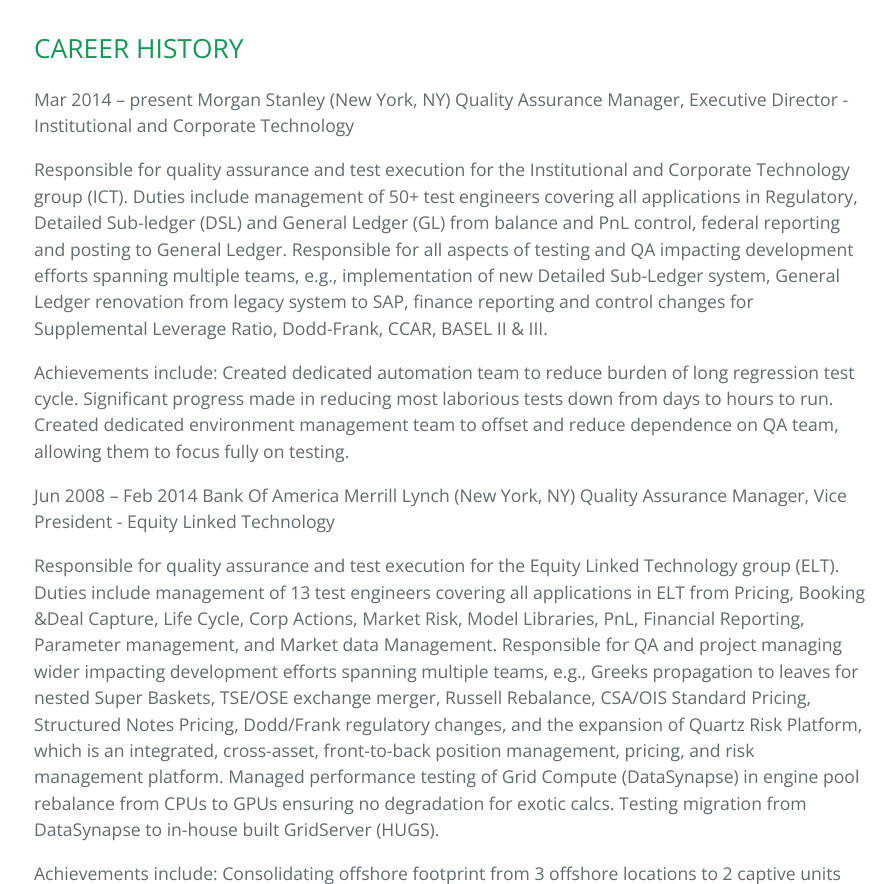
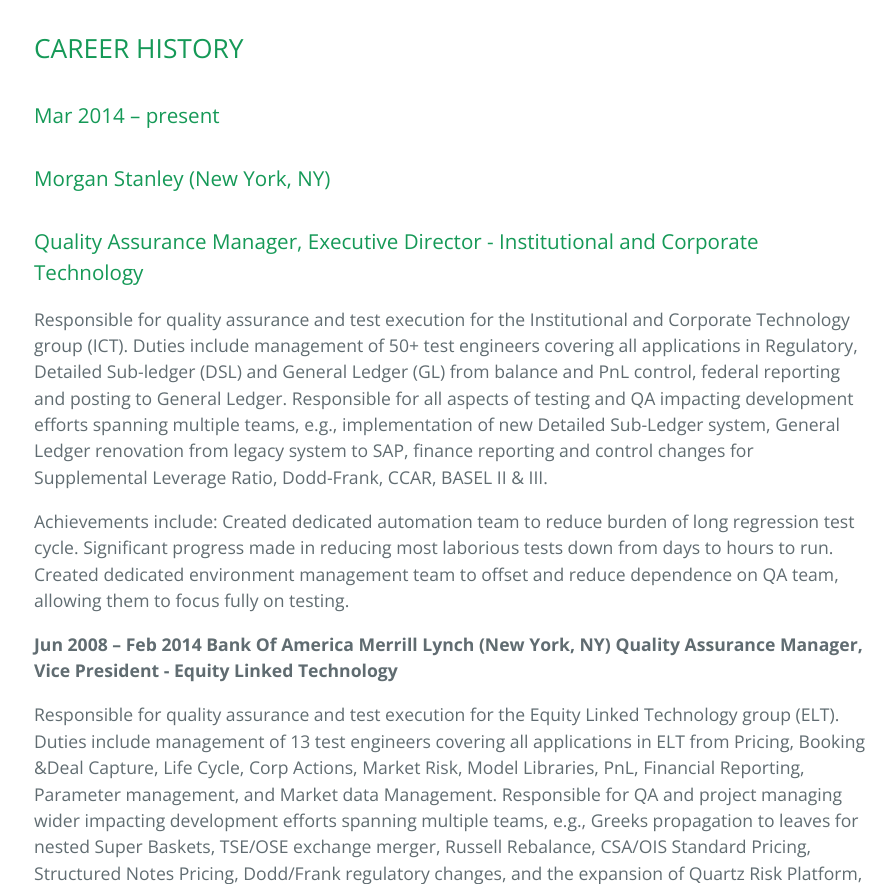
Before and after one commit to jamesmwinter/jamesmwinter.github.io, a plain HTML site: page index.html in a window 1280 px wide. Shown: the part 475-1359 px from the top of the page, without its empty margins (190-1086 px from the left). Drawn offline with nearby package versions, Linux system fonts and the light colour scheme.

Commit message:
Replace master branch with page content via GitHub

```diff
--- a/index.html
+++ b/index.html
@@ -26,17 +26,22 @@ Home: +1 (212) 741-2263  Cell: +1 (917) 582-2263
 <h2>
 <a id="career-history" class="anchor" href="#career-history" aria-hidden="true"><span aria-hidden="true" class="octicon octicon-link"></span></a>CAREER HISTORY</h2>
 
-<p>Mar 2014 – present
-Morgan Stanley  (New York, NY)
-Quality Assurance Manager, Executive Director - Institutional and Corporate Technology</p>
+<h3>
+<a id="mar-2014--present" class="anchor" href="#mar-2014--present" aria-hidden="true"><span aria-hidden="true" class="octicon octicon-link"></span></a>Mar 2014 – present</h3>
+
+<h3>
+<a id="morgan-stanley--new-york-ny" class="anchor" href="#morgan-stanley--new-york-ny" aria-hidden="true"><span aria-hidden="true" class="octicon octicon-link"></span></a>Morgan Stanley  (New York, NY)</h3>
+
+<h3>
+<a id="quality-assurance-manager-executive-director---institutional-and-corporate-technology" class="anchor" href="#quality-assurance-manager-executive-director---institutional-and-corporate-technology" aria-hidden="true"><span aria-hidden="true" class="octicon octicon-link"></span></a>Quality Assurance Manager, Executive Director - Institutional and Corporate Technology</h3>
 
 <p>Responsible for quality assurance and test execution for the Institutional and Corporate Technology group (ICT).   Duties include management of 50+ test engineers covering all applications in Regulatory, Detailed Sub-ledger (DSL) and General Ledger (GL) from balance and PnL control, federal reporting and posting to General Ledger.  Responsible for all aspects of testing and QA impacting development efforts spanning multiple teams, e.g., implementation of new Detailed Sub-Ledger system, General Ledger renovation from legacy system to SAP, finance reporting and control changes for Supplemental Leverage Ratio, Dodd-Frank, CCAR, BASEL II &amp; III.</p>
 
 <p>Achievements include:  Created dedicated automation team to reduce burden of long regression test cycle.  Significant progress made in reducing most laborious tests down from days to hours to run.  Created dedicated environment management team to offset and reduce dependence on QA team, allowing them to focus fully on testing.</p>
 
-<p>Jun 2008 – Feb 2014
-Bank Of America Merrill Lynch  (New York, NY)
-Quality Assurance Manager, Vice President - Equity Linked Technology</p>
+<p><strong>Jun 2008 – Feb 2014</strong>
+<strong>Bank Of America Merrill Lynch  (New York, NY)</strong>
+<strong>Quality Assurance Manager, Vice President - Equity Linked Technology</strong></p>
 
 <p>Responsible for quality assurance and test execution for the Equity Linked Technology group (ELT).   Duties include management of 13 test engineers covering all applications in ELT from Pricing, Booking &amp;Deal Capture, Life Cycle, Corp Actions, Market Risk, Model Libraries, PnL, Financial Reporting, Parameter management, and Market data Management. Responsible for QA and project managing wider impacting development efforts spanning multiple teams, e.g., Greeks propagation to leaves for nested Super Baskets, TSE/OSE exchange merger, Russell Rebalance, CSA/OIS Standard Pricing, Structured Notes Pricing, Dodd/Frank regulatory changes, and the expansion of Quartz Risk Platform, which is an integrated, cross-asset, front-to-back position management, pricing, and risk management platform. Managed performance testing of Grid Compute (DataSynapse) in engine pool rebalance from CPUs to GPUs ensuring no degradation for exotic calcs.  Testing migration from DataSynapse to in-house built GridServer (HUGS).</p>
 
```
Also changed, not shown: params.json (+1 -1 lines).
